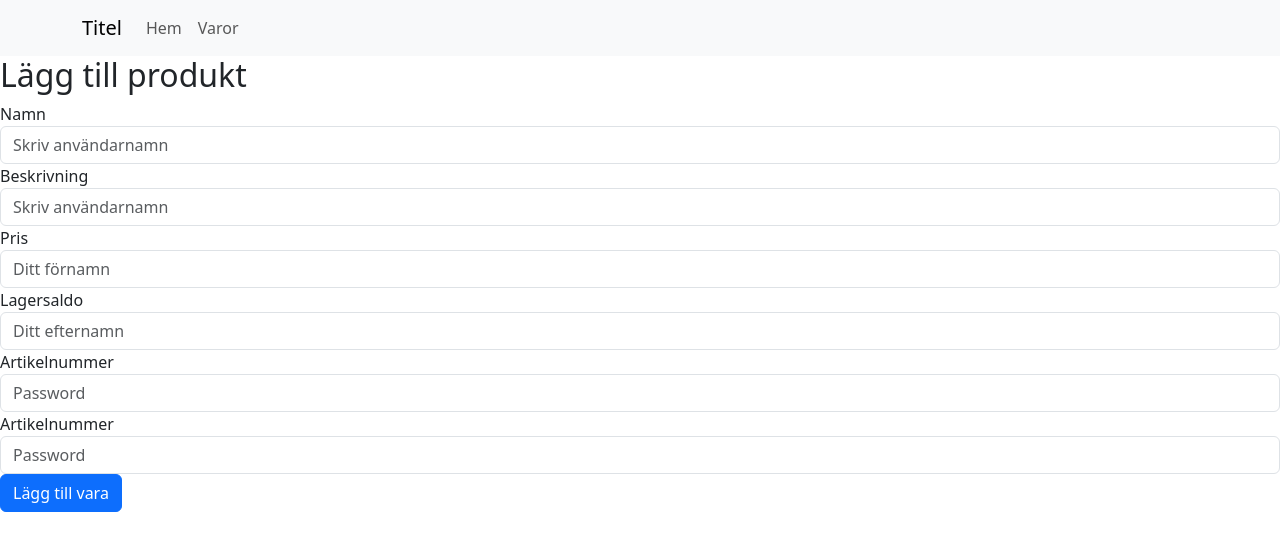
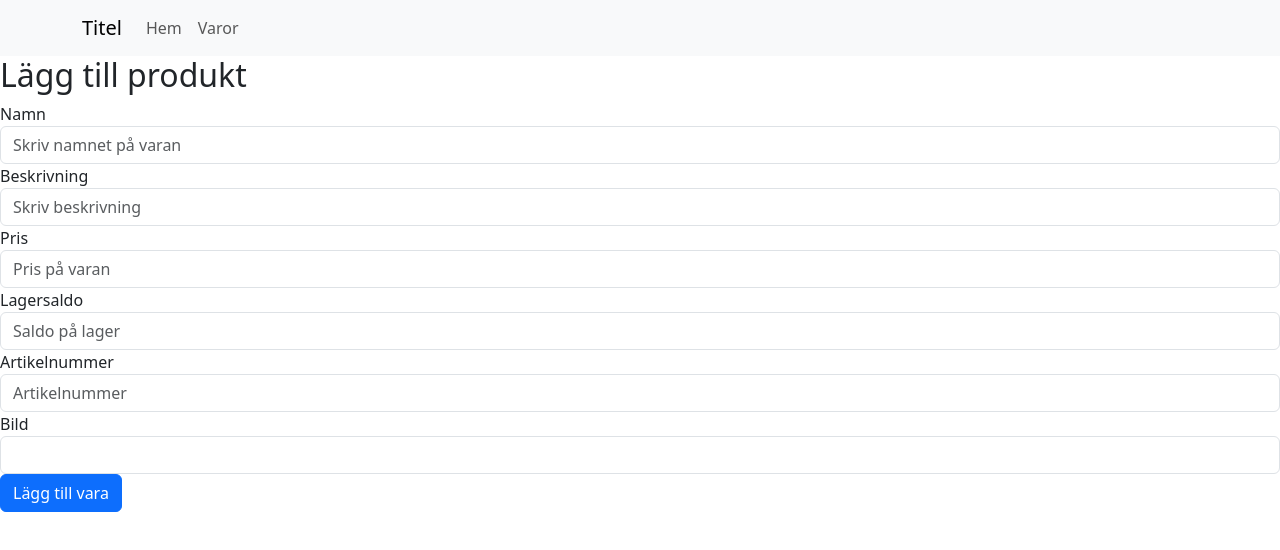
Before and after one commit to veppaan/vue-projekt-fullstack, a Vue app: page /add in a window 1280 px wide. Shown: the top 550 px of the page. Built offline with nearby package versions, Linux system fonts and the light colour scheme.

Commit message:
skapar funktioner för att lägga till vara, ändra vara och hämta en specifik vara. gör också knapp till lägga till vara-sida

```diff
--- a/src/views/AddView.vue
+++ b/src/views/AddView.vue
@@ -1,37 +1,83 @@
-<script setup lang="ts">
-    import Header from '@/components/Header.vue';
-
-    </script>
-
     <template>
         <Header />
-        <form>
+        <form @submit.prevent="addItem">
             <h2>Lägg till produkt</h2>
             <div class="form-group">
-        <label for="exampleInputEmail1">Namn</label>
-        <input type="text" class="form-control" id="exampleInputEmail1" aria-describedby="emailHelp" placeholder="Skriv användarnamn">
+                <label for="name">Namn</label>
+                <input type="text" class="form-control" id="name" aria-describedby="emailHelp" placeholder="Skriv namnet på varan" v-model="nameInput">
             </div>
             <div class="form-group">
-        <label for="exampleInputEmail1">Beskrivning</label>
-        <input type="textarea" class="form-control" id="exampleInputEmail1" aria-describedby="emailHelp" placeholder="Skriv användarnamn">
+                <label for="description">Beskrivning</label>
+                <input type="textarea" class="form-control" id="dec" aria-describedby="emailHelp" placeholder="Skriv beskrivning" v-model="descriptionInput">
             </div>
             <div class="form-group">
-        <label for="exampleInputEmail1">Pris</label>
-        <input type="number" class="form-control" id="exampleInputEmail1" aria-describedby="emailHelp" placeholder="Ditt förnamn">
+                <label for="price">Pris</label>
+                <input type="number" class="form-control" id="price" aria-describedby="emailHelp" placeholder="Pris på varan" v-model.number="priceInput">
             </div>
             <div class="form-group">
-        <label for="exampleInputEmail1">Lagersaldo</label>
-        <input type="number" class="form-control" id="exampleInputEmail1" aria-describedby="emailHelp" placeholder="Ditt efternamn">
+                <label for="stock">Lagersaldo</label>
+                <input type="number" class="form-control" id="stock" aria-describedby="emailHelp" placeholder="Saldo på lager" v-model.number="stockInput">
             </div>
             <div class="form-group">
-        <label for="exampleInputPassword1">Artikelnummer</label>
-        <input type="text" class="form-control" id="exampleInputPassword1" placeholder="Password">
+                <label for="articlenumber">Artikelnummer</label>
+                <input type="text" class="form-control" id="articlenumber" placeholder="Artikelnummer" v-model.number="articleNumberInput">
             </div>
             <div class="form-group">
-        <label for="exampleInputPassword1">Artikelnummer</label>
-        <input type="text" class="form-control" id="exampleInputPassword1" placeholder="Password">
+                <label for="image">Bild</label>
+                <input type="text" class="form-control" id="image" v-model="imageInput">
             </div>
 
             <button type="submit" class="btn btn-primary">Lägg till vara</button>
             </form>
     </template>
+
+<script setup lang="ts">
+    import Header from '@/components/Header.vue';
+    import { ref } from 'vue';
+    import { useRouter } from 'vue-router';
+
+    const router = useRouter()
+
+    const nameInput = ref('');
+    const descriptionInput = ref('');
+    const priceInput = ref('');
+    const stockInput = ref('');
+    const articleNumberInput = ref('');
+    const imageInput = ref('');
+    const error = ref('');
+
+
+    const addItem = async () => {
+            const token = localStorage.getItem('token');
+            console.log(token);
+
+            const inputs = {
+                name: nameInput.value,
+                description: descriptionInput.value,
+                price: priceInput.value,
+                stock: stockInput.value,
+                articleNumber: articleNumberInput.value,
+                image: imageInput.value
+            }
+            try {
+                console.log(inputs)
+            const res = await fetch("https://backend-projekt-fullstack.onrender.com/items", {
+                method: "POST",
+                headers: {
+                    "content-type": "application/json",
+                    "Authorization": `Bearer ` + token
+                },
+                body: JSON.stringify(inputs)
+            })
+            if(res.ok){
+                console.log("test")
+                const data = await res.json();
+                console.log("Vara tillagd!");
+                router.push('/items')
+            }
+            } catch (error) {
+                console.log("Error adding item: " + error)
+            }
+        }
+
+</script>
--- a/src/views/EditView.vue
+++ b/src/views/EditView.vue
@@ -1,37 +1,117 @@
-<script setup>
-import Header from '@/components/Header.vue';
-
-</script>
-
 <template>
     <Header />
-    <form>
+    <form @submit.prevent="updateItem">
         <h2>Ändra</h2>
         <div class="form-group">
             <label for="name">Namn</label>
-    <input type="text" class="form-control" id="name" aria-describedby="name" placeholder="Skriv namnet på varan">
+            <input type="text" class="form-control" id="name" aria-describedby="name" placeholder="Skriv namnet på varan" v-model="item.name">
         </div>
         <div class="form-group">
             <label for="description">Beskrivning</label>
-    <input type="textarea" class="form-control" id="description" aria-describedby="description" placeholder="Skriv beskrivning">
+            <input type="textarea" class="form-control" id="description" aria-describedby="description" placeholder="Skriv beskrivning" v-model="item.description">
         </div>
         <div class="form-group">
             <label for="price">Pris</label>
-    <input type="number" class="form-control" id="price" aria-describedby="price" placeholder="Pris">
+            <input type="number" class="form-control" id="price" aria-describedby="price" placeholder="Pris" v-model.number="item.price">
         </div>
         <div class="form-group">
             <label for="exampleInputEmail1">Lagersaldo</label>
-    <input type="number" class="form-control" id="stock" aria-describedby="stock" placeholder="Saldo">
+            <input type="number" class="form-control" id="stock" aria-describedby="stock" placeholder="Saldo" v-model.number="item.stock">
         </div>
         <div class="form-group">
             <label for="article-number">Artikelnummer</label>
-    <input type="number" class="form-control" id="article-number" aria-describedby="artikelnummer" placeholder="Artikelnummer">
+            <input type="number" class="form-control" id="article-number" aria-describedby="artikelnummer" placeholder="Artikelnummer" v-model.number="item.articleNumber">
         </div>
         <div class="form-group">
             <label for="image">Bild</label>
-    <input type="number" class="form-control" id="image" aria-describedby="bild" placeholder="Bild">
+            <input type="text" class="form-control" id="image" aria-describedby="bild" placeholder="Bild" v-model="item.image">
         </div>
 
         <button type="submit" class="btn btn-primary">Uppdatera vara</button>
 </form>
 </template>
+
+<script setup>
+    import Header from '@/components/Header.vue';
+    import { onMounted, ref } from 'vue';
+    import { useRoute } from 'vue-router';
+    import { useRouter } from 'vue-router';
+
+    onMounted(() => {
+            getItem();
+    })
+
+    const route = useRoute()
+    const router = useRouter()
+
+    const item = ref({
+        name: '',
+        description: '',
+        price: null,
+        stock: null,
+        articleNumber: null,
+        image: ''
+    })
+
+    //Get metod för att hämta alla produkter
+    const getItem = async () => {
+                const token = localStorage.getItem('token');
+                console.log(token);
+                const id = route.params.id
+                try {
+                const resp = await fetch(`https://backend-projekt-fullstack.onrender.com/items/${id}`, {
+                    method: "GET",
+                    headers: {
+                        "content-type": "application/json",
+                        "Authorization": `Bearer ` + token
+                    }
+                })
+                if(resp.ok) {
+                    const data = await resp.json();
+                    console.log(data);
+                    item.value.name = data.name
+                    item.value.description = data.description
+                    item.value.price = data.price
+                    item.value.stock = data.stock
+                    item.value.image = data.image
+                    item.value.articleNumber = data.articleNumber
+                }
+                } catch (error) {
+                    console.log("Error fetching items: " + error)
+                }
+            }
+
+        //Uppdatera vara
+        const updateItem = async () => {
+            const inputs = {
+                name: item.value.name,
+                description: item.value.description,
+                price: item.value.price,
+                stock: item.value.stock,
+                articleNumber: item.value.articleNumber,
+                image: item.value.image
+            }
+            console.log(inputs)
+            const token = localStorage.getItem('token');
+            const id = route.params.id
+            try {
+            const resp = await fetch(`https://backend-projekt-fullstack.onrender.com/items/${id}`, {
+                method: "PUT",
+                headers: {
+                    "content-type": "application/json",
+                    "Authorization": `Bearer ` + token
+                },
+                body: JSON.stringify(inputs)
+            })
+            if(resp.ok) {
+                const data = await resp.json();
+                console.log(data);
+                console.log("Vara uppdaterad!");
+                router.push('/items')
+            }
+            } catch (error) {
+                console.log("Error updating item: " + error)
+            }
+        }
+
+    </script>
--- a/src/views/ItemsView.vue
+++ b/src/views/ItemsView.vue
@@ -3,6 +3,10 @@
     <div class="container">
 
     <h1>Alla varor</h1>
+
+    <div class="addItemBtn">
+    <RouterLink to="/add" class="btn btn-primary btn-sm">Lägg till produkt</RouterLink>
+</div>
 
     <input type="text" id="searchInput" v-model="searchValue" class="form-control m-3" placeholder="Sök vara...">
 
@@ -32,6 +36,7 @@
 <script setup>
     import Header from '@/components/Header.vue';
     import ItemSection from '@/components/ItemSection.vue';
+    import { RouterLink } from 'vue-router';
         import { ref, onMounted, computed } from 'vue';
 
         const items = ref([])
```
Lines whose indentation alone changed are shown as unchanged.
